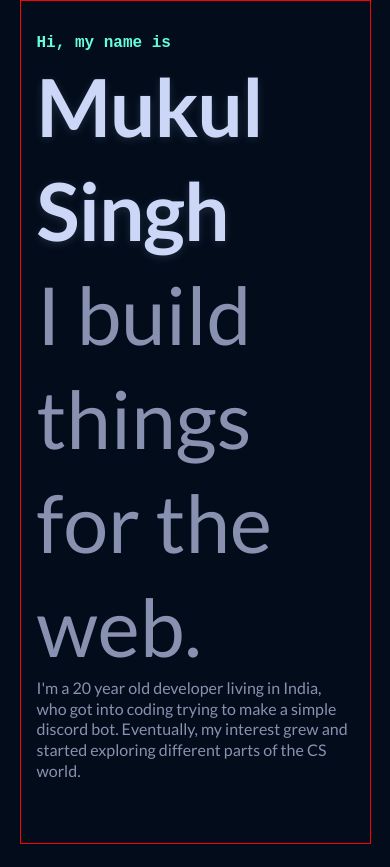
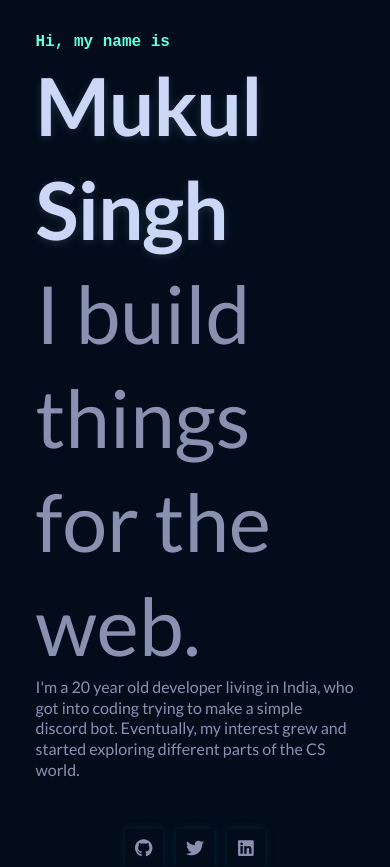
Before and after one commit to mukuls1107/portfolio-v1, a React (Vite) app: page / in a window 390 px wide. Before the commit the page ends 844 px from the top, so only its background shows below. Built offline with nearby package versions, Linux system fonts and the light colour scheme; a web font is replaced by a local one.

Commit message:
Add: Contact links are in queue

```diff
--- a/index.html
+++ b/index.html
@@ -35,10 +35,7 @@
       content="I'm a 20-year-old developer from India who got into coding by making a simple Discord bot. My passion for development led me to explore different areas of Computer Science."
     />
     <meta property="twitter:url" content="https://mukulsingh.me" />
-    <meta
-      property="twitter:image"
-      content="https://x.com/mukulownsyou/photo"
-    />
+    <meta property="twitter:image" content="https://x.com/mukulownsyou/photo" />
     <!-- Replace with your profile picture -->
 
     <!-- Favicon and Icon Links -->
@@ -72,6 +69,13 @@
       href="https://fonts.googleapis.com/css2?family=Baloo+Bhai+2:wght@400..800&family=Inter:ital,opsz,wght@0,14..32,100..900;1,14..32,100..900&family=Lato:ital,wght@0,100;0,300;0,400;0,700;0,900;1,100;1,300;1,400;1,700;1,900&family=Roboto+Mono:ital,wght@0,100..700;1,100..700&family=Roboto:ital,wght@0,100;0,300;0,400;0,500;0,700;0,900;1,100;1,300;1,400;1,500;1,700;1,900&display=swap"
       rel="stylesheet"
     />
+    <link
+      rel="stylesheet"
+      href="https://cdnjs.cloudflare.com/ajax/libs/font-awesome/6.7.2/css/all.min.css"
+      integrity="sha512-Evv84Mr4kqVGRNSgIGL/F/aIDqQb7xQ2vcrdIwxfjThSH8CSR7PBEakCr51Ck+w+/U6swU2Im1vVX0SVk9ABhg=="
+      crossorigin="anonymous"
+      referrerpolicy="no-referrer"
+    />
   </head>
   <body>
     <div id="root"></div>
--- a/src/App.jsx
+++ b/src/App.jsx
@@ -1,5 +1,12 @@
-import "./App.css"
+import "./App.css";
 import Title from "./components/Title";
+import Nav from "./components/Nav";
+import { library } from '@fortawesome/fontawesome-svg-core'
+import { fas } from '@fortawesome/free-solid-svg-icons'
+import { fab, faTwitter, faGithub, faLinkedin } from '@fortawesome/free-brands-svg-icons'
+
+library.add(fas, fab, faTwitter, faGithub, faLinkedin)
+
 function App() {
   return (
     <>
--- /dev/null
+++ b/src/components/Nav.jsx
@@ -0,0 +1,21 @@
+import React from "react";
+import "../styles/nav.css";
+import { FontAwesomeIcon } from "@fortawesome/react-fontawesome";
+
+function Nav() {
+  return (
+    <div className="container">
+      <div className="items">
+        <FontAwesomeIcon icon={['fab', 'github']} />
+      </div>
+      <div className="items">
+        <FontAwesomeIcon icon={['fab', 'twitter']} />
+      </div>
+      <div className="items">
+        <FontAwesomeIcon icon={['fab', 'linkedin']} />
+      </div>
+    </div>
+  );
+}
+
+export default Nav;
--- a/src/components/Title.jsx
+++ b/src/components/Title.jsx
@@ -1,30 +1,32 @@
-import React from 'react'
-import "../styles/title.css"
+import React from "react";
+import "../styles/title.css";
 // Import the image properly
-import profileImage from "../assets/portfolio2.png"
-
-
+import profileImage from "../assets/portfolio2.png";
+import Nav from "./Nav";
 
 function Title(props) {
   return (
     <div className="section-box">
       <div className="content-side">
-        <p className="clr-light">Hi, my name is</p>
-        <h1 className="head">{props.name}</h1>
-        <p className="blur extend">I build things for the web.</p>
-        <p className='blur'>I'm a {props.age} year old developer living in India, who got into coding trying to make a simple discord bot. Eventually, my interest grew and started exploring different parts of the CS world.  </p>
+        <div>
+          <p className="clr-light">Hi, my name is</p>
+          <h1 className="head">{props.name}</h1>
+          <p className="blur extend">I build things for the web.</p>
+          <p className="blur">
+            I'm a {props.age} year old developer living in India, who got into
+            coding trying to make a simple discord bot. Eventually, my interest
+            grew and started exploring different parts of the CS world.{" "}
+          </p>
+        </div>
+        <Nav />
       </div>
 
       <div className="image-side">
-        <div className='imgBg'></div>
-        <img
-          src={profileImage}
-          alt="Mukul Singh"
-          className="profile-image"
-        />
+        <div className="imgBg"></div>
+        <img src={profileImage} alt="Mukul Singh" className="profile-image" />
       </div>
     </div>
   );
 }
 
-export default Title
+export default Title;
--- /dev/null
+++ b/src/styles/nav.css
@@ -0,0 +1,120 @@
+.container {
+    display: flex;
+    gap: 1.5rem;
+    font-family: monospace;
+    margin-top: 1.5rem;
+}
+
+.items {
+    height: 40px;
+    width: 40px;
+    display: flex;
+    justify-content: center;
+    align-items: center;
+    position: relative;
+    transition: all 0.3s ease;
+    cursor: pointer;
+    background-color: transparent;
+    box-shadow: 0 0 10px rgba(100, 255, 218, 0.1);
+    overflow: hidden;
+}
+
+.items svg {
+    font-size: 20px;
+    color: #8892b0;
+    transition: all 0.3s ease;
+}
+
+.items::before {
+    content: '';
+    position: absolute;
+    top: 0;
+    left: 0;
+    width: 100%;
+    height: 100%;
+    background-color: #64ffda;
+    border-radius: 50%;
+    transform: scale(0);
+    opacity: 0;
+    transition: all 0.3s cubic-bezier(0.165, 0.84, 0.44, 1);
+    z-index: -1;
+}
+
+.items:hover {
+    transform: translateY(-5px);
+    border-radius: 50%;
+    box-shadow: 0 5px 15px rgba(100, 255, 218, 0.2);
+}
+
+.items:hover::before {
+    transform: scale(1);
+    opacity: 0.15;
+}
+
+.items:hover svg {
+    color: #64ffda;
+}
+
+/* Responsive styles */
+@media (max-width: 992px) {
+    .container {
+        gap: 1.2rem;
+    }
+
+    .items {
+        height: 38px;
+        width: 38px;
+    }
+
+    .items svg {
+        font-size: 20px;
+    }
+}
+
+@media (max-width: 768px) {
+    .container {
+        gap: 1rem;
+        justify-content: center;
+        margin-top: 2rem;
+    }
+
+    .items {
+        height: 35px;
+        width: 35px;
+    }
+}
+
+@media (max-width: 480px) {
+    .container {
+        gap: 0.8rem;
+    }
+
+    .items {
+        height: 38px;
+        width: 38px;
+        font-size: 18px;
+    }
+
+    .items svg {
+        font-size: 18px;
+    }
+
+    .items:hover {
+        transform: translateY(-3px);
+    }
+}
+
+@media (max-width: 320px) {
+    .container {
+        gap: 0.6rem;
+    }
+
+    .items {
+        height: 35px;
+        width: 35px;
+    }
+
+    .items svg {
+        font-size: 16px;
+    }
+}
--- a/src/styles/title.css
+++ b/src/styles/title.css
@@ -53,7 +53,7 @@
     font-size: 80px;
 }
 
-.box-title {
+/* .box-title { */
     /* border: 1px solid red;
     max-width: 550px;
     position: relative;
@@ -63,7 +63,7 @@
     flex-direction: column;
     gap: 0.4rem; */
 
-}
+/* } */
 
 .section-box {
     display: flex;
@@ -83,12 +83,15 @@
     /* Add some horizontal padding */
     margin: 0 auto;
     /* Center the box */
-    border: 1px solid red;
+    /* border: 1px solid red; */
 }
 
 .content-side {
     flex: 1;
     padding-right: 2rem;
+    display: flex;
+    gap: 1rem;
+    flex-direction: column;
 }
 
 .image-side {
```
Also changed, not shown: package.json (+6 -1 lines), 1 other file (tests, documents, lock files or other folders).
